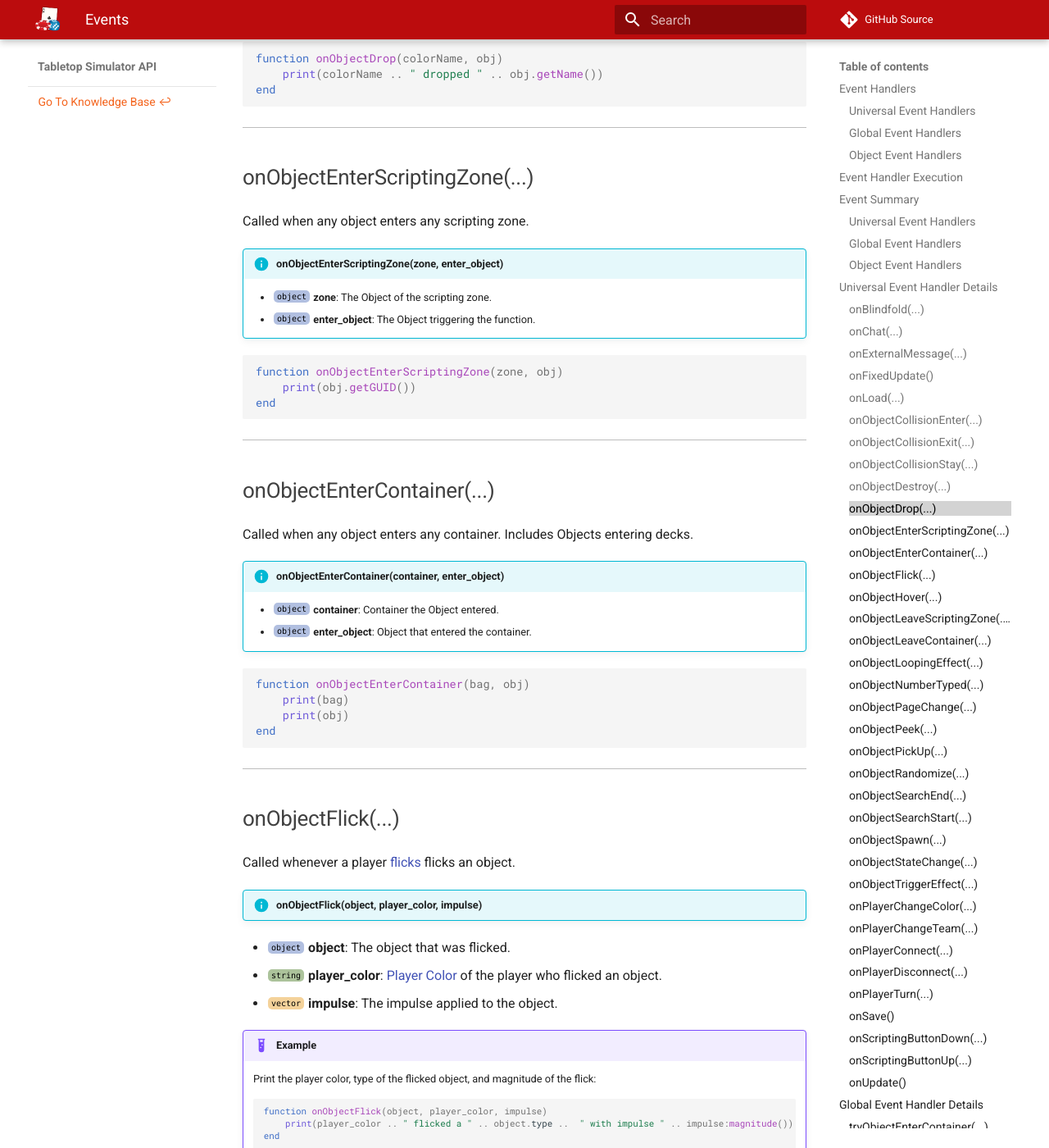
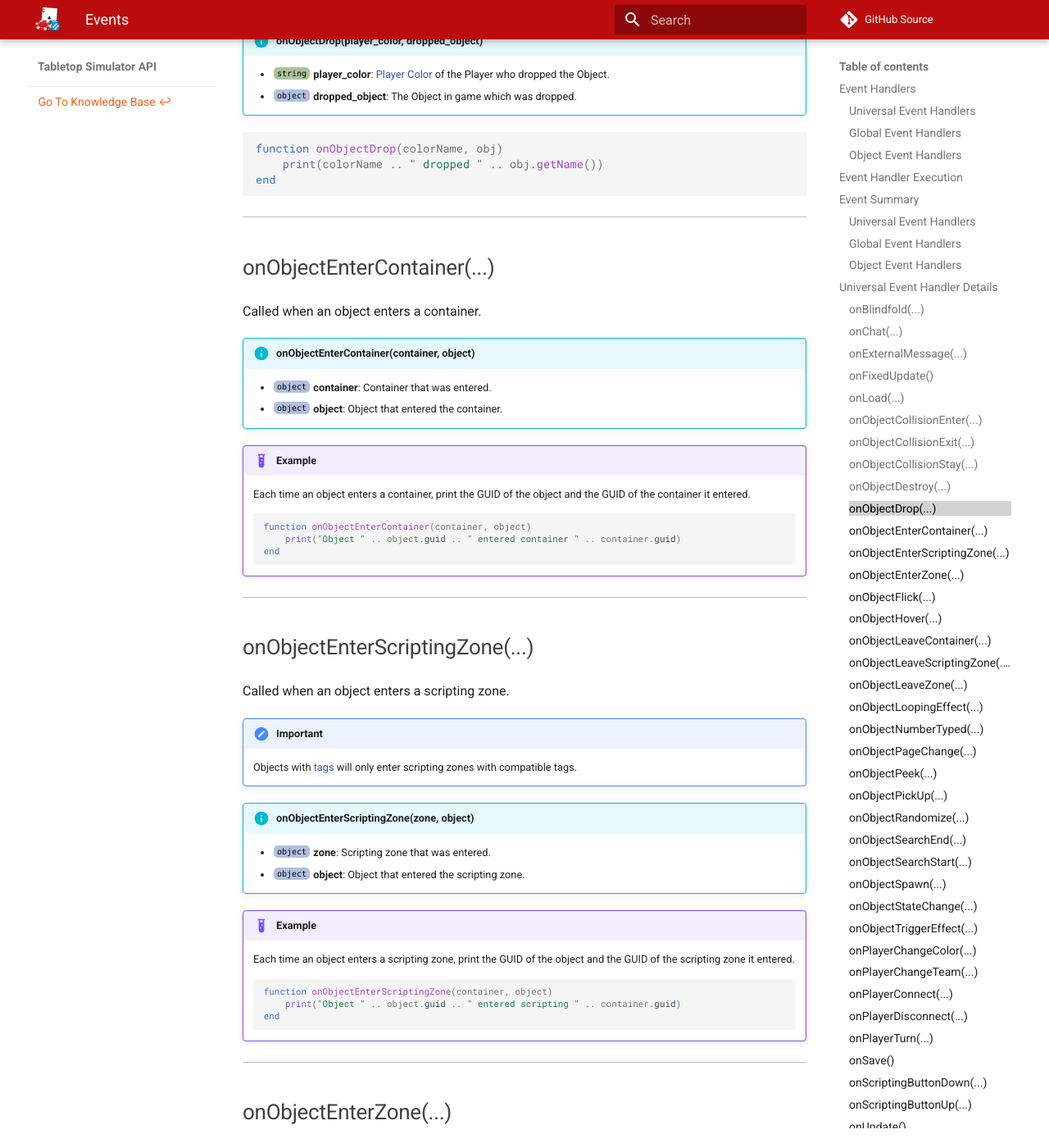
Before and after one commit to Berserk-Games/Tabletop-Simulator-API, an MkDocs documentation site: the page built from docs/events.md, in a window 1280 px wide and 1400 px high, scrolled down 11368 px. Shown: the whole window at 82% size. Built offline with MkDocs 1.6.1 and Material for MkDocs 9.7.7, drawn with Linux system fonts in a browser that asks for light colours; comment, search, counter and statistics services are not loaded; some of the changed text lies outside the part shown.

Commit message:
onObject[Enter/Leave]Zone and a few general improvements.

````diff
--- a/docs/events.md
+++ b/docs/events.md
@@ -71,23 +71,25 @@
 onObjectCollisionEnter([<span class="tag obj"></span>](types.md) registered_object, [<span class="tag tab"></span>](types.md) collision_info) | Called when an Object starts colliding with a [collision registered](object.md#registercollisions) Object. | [:i:](#onobjectcollisionenter)
 onObjectCollisionExit([<span class="tag obj"></span>](types.md) registered_object, [<span class="tag tab"></span>](types.md) collision_info) | Called when an Object stops colliding with a [collision registered](object.md#registercollisions) Object. | [:i:](#onobjectcollisionexit)
 onObjectCollisionStay([<span class="tag obj"></span>](types.md) registered_object, [<span class="tag tab"></span>](types.md) collision_info) | Called **every frame** that an Object is colliding with a [collision registered](object.md#registercollisions) Object. | [:i:](#onobjectcollisionstay)
-onObjectDestroy([<span class="tag obj"></span>](types.md) object) | Called whenever any object is about to be destroyed. | [:i:](#onobjectdestroy)
-onObjectDrop([<span class="tag str"></span>](types.md) player_color, [<span class="tag obj"></span>](types.md) dropped_object) | Called when any object is dropped by a player. | [:i:](#onobjectdrop)
-onObjectEnterScriptingZone([<span class="tag obj"></span>](types.md) zone, [<span class="tag obj"></span>](types.md) enter_object) | Called when any object enters any scripting zone. | [:i:](#onobjectenterscriptingzone)
-onObjectEnterContainer([<span class="tag obj"></span>](types.md) container, [<span class="tag obj"></span>](types.md) enter_object) | Called when any object enters any container. Includes decks | [:i:](#onobjectentercontainer)
+onObjectDestroy([<span class="tag obj"></span>](types.md) object) | Called whenever an object is about to be destroyed. | [:i:](#onobjectdestroy)
+onObjectDrop([<span class="tag str"></span>](types.md) player_color, [<span class="tag obj"></span>](types.md) dropped_object) | Called when an object is dropped by a player. | [:i:](#onobjectdrop)
+onObjectEnterContainer([<span class="tag obj"></span>](types.md) container, [<span class="tag obj"></span>](types.md) object) | Called when an object enters a container. Includes decks | [:i:](#onobjectentercontainer)
+onObjectEnterScriptingZone([<span class="tag obj"></span>](types.md) zone, [<span class="tag obj"></span>](types.md) object) | Called when an object enters a _scripting_ zone. | [:i:](#onobjectenterscriptingzone)
+onObjectEnterZone([<span class="tag obj"></span>](types.md) zone, [<span class="tag obj"></span>](types.md) object) | Called when an object enters a zone. | [:i:](#onobjectenterzone)
 onObjectFlick([<span class="tag obj"></span>](types.md) object, [<span class="tag str"></span>](types.md) player_color, [<span class="tag vec"></span>](types.md) impulse) | Called when a player flicks an object. | [:i:](#onobjectflick)
 onObjectHover([<span class="tag str"></span>](types.md) player_color, [<span class="tag obj"></span>](types.md) hovered_object) | Called when a player moves their pointer (cursor) over an object. | [:i:](#onobjecthover)
-onObjectLeaveScriptingZone([<span class="tag obj"></span>](types.md) zone, [<span class="tag obj"></span>](types.md) enter_object) | Called when any object leaves any scripting zone. | [:i:](#onobjectleavescriptingzone)
-onObjectLeaveContainer([<span class="tag obj"></span>](types.md) container, [<span class="tag obj"></span>](types.md) leave_object) | Called when any object leaves any container. | [:i:](#onobjectleavecontainer)
+onObjectLeaveContainer([<span class="tag obj"></span>](types.md) container, [<span class="tag obj"></span>](types.md) object) | Called when an object leaves a container. | [:i:](#onobjectleavecontainer)
+onObjectLeaveScriptingZone([<span class="tag obj"></span>](types.md) zone, [<span class="tag obj"></span>](types.md) object) | Called when an object leaves a _scripting_ zone. | [:i:](#onobjectleavescriptingzone)
+onObjectLeaveZone([<span class="tag obj"></span>](types.md) zone, [<span class="tag obj"></span>](types.md) object) | Called when an object leaves a zone. | [:i:](#onobjectleavezone)
 onObjectLoopingEffect([<span class="tag obj"></span>](types.md) loop_object, [<span class="tag int"></span>](types.md) index) | Called whenever the looping effect of an [AssetBundle](behavior/assetbundle.md) is activated. | [:i:](#onobjectloopingeffect)
 onObjectNumberTyped([<span class="tag obj"></span>](types.md) object, [<span class="tag str"></span>](types.md) player_color, [<span class="tag int"></span>](types.md) number) | Called when a player types a number whilst hovering over an object. | [:i:](#onobjectnumbertyped)
 onObjectPageChange([<span class="tag obj"></span>](types.md) object) | Called when a Custom PDF object changes page. | [:i:](#onobjectpagechange)
 onObjectPeek([<span class="tag obj"></span>](types.md) object, [<span class="tag str"></span>](types.md) player_color) | Called when a player peeks at an Object. | [:i:](#onobjectpeek)
 onObjectPickUp([<span class="tag str"></span>](types.md) player_color, [<span class="tag obj"></span>](types.md) picked_up_object) | Called whenever a Player picks up an Object. | [:i:](#onobjectpickup)
 onObjectRandomize([<span class="tag obj"></span>](types.md) randomize_object, [<span class="tag str"></span>](types.md) player_color) | Called when an Object is randomized. Like when shuffling a deck or shaking dice. | [:i:](#onobjectrandomize)
-onObjectSearchEnd([<span class="tag obj"></span>](types.md) obj, [<span class="tag str"></span>](types.md) player_color) | Called when a search is finished on any container. | [:i:](#onobjectsearchend)
-onObjectSearchStart([<span class="tag obj"></span>](types.md) obj, [<span class="tag str"></span>](types.md) player_color) | Called when a search is started on any container. | [:i:](#onobjectsearchstart)
-onObjectSpawn([<span class="tag obj"></span>](types.md) spawn_object) | Called when any Object is spawned/created. | [:i:](#onobjectspawn)
+onObjectSearchEnd([<span class="tag obj"></span>](types.md) obj, [<span class="tag str"></span>](types.md) player_color) | Called when a search is finished on a container. | [:i:](#onobjectsearchend)
+onObjectSearchStart([<span class="tag obj"></span>](types.md) obj, [<span class="tag str"></span>](types.md) player_color) | Called when a search is started on a container. | [:i:](#onobjectsearchstart)
+onObjectSpawn([<span class="tag obj"></span>](types.md) spawn_object) | Called when an object is spawned/created. | [:i:](#onobjectspawn)
 onObjectStateChange([<span class="tag obj"></span>](types.md) object, [<span class="tag str"></span>](types.md) old_state_guid) | Called after an object changes state. | [:i:](#onobjectstatechange)
 onObjectTriggerEffect([<span class="tag obj"></span>](types.md) trigger_object, [<span class="tag int"></span>](types.md) index) | Called whenever the trigger effect of an [AssetBundle](behavior/assetbundle.md) is activated. | [:i:](#onobjecttriggereffect)
 onPlayerChangeColor([<span class="tag str"></span>](types.md) player_color) | Called when a player changes color or selects it for the first time. It also returns `"Grey"` if they disconnect. | [:i:](#onplayerchangecolor)
@@ -106,8 +108,8 @@
 
 Function Name | Description | &nbsp;
 -- | -- | --
-filterObjectEnterContainer([<span class="tag obj"></span>](types.md) container, [<span class="tag obj"></span>](types.md) enter_object) | <p>[<span class="tag deprecated"></span>](intro.md#deprecated) _Use [tryObjectEnterContainer(...)](#tryobjectentercontainer)_.</p> Called when an object attempts to enter any container. | [:i:](#tryobjectentercontainer)
-tryObjectEnterContainer([<span class="tag obj"></span>](types.md) container, [<span class="tag obj"></span>](types.md) entering_object) | Called when an object attempts to enter any container. | [:i:](#tryobjectentercontainer)
+filterObjectEnterContainer([<span class="tag obj"></span>](types.md) container, [<span class="tag obj"></span>](types.md) object) | <p>[<span class="tag deprecated"></span>](intro.md#deprecated) _Use [tryObjectEnterContainer(...)](#tryobjectentercontainer)_.</p> Called when an object attempts to enter a container. | [:i:](#tryobjectentercontainer)
+tryObjectEnterContainer([<span class="tag obj"></span>](types.md) container, [<span class="tag obj"></span>](types.md) entering_object) | Called when an object attempts to enter a container. | [:i:](#tryobjectentercontainer)
 tryObjectRandomize([<span class="tag obj"></span>](types.md) object, [<span class="tag str"></span>](types.md) player_color) | Called when a player attempts to randomize an Object. | [:i:](#tryobjectrandomize)
 
 ### Object Event Handlers {: #object-event-handlers-summary }
@@ -370,7 +372,7 @@
 
 ###onObjectDestroy(...)
 
-Called whenever any Object is about to be destroyed.
+Called whenever an object is about to be destroyed.
 
 The Object reference (`object`) is valid in this callback, but won't be valid next frame (as the Object will be
 destroyed by then).
@@ -386,14 +388,14 @@
 	function onObjectDestroy(object)
 		print(object.getName())
 	end
-```
+	```
 
 ---
 
 
 ###onObjectDrop(...)
 
-Called when any object is dropped by a player.
+Called when an object is dropped by a player.
 
 !!!info "onObjectDrop(player_color, dropped_object)"
 	* [<span class="tag str"></span>](types.md) **player_color**: [Player Color](player/colors.md) of the Player who dropped the Object.
@@ -407,37 +409,63 @@
 
 ---
 
+###onObjectEnterContainer(...)
+
+Called when an object enters a container.
+
+!!!info "onObjectEnterContainer(container, object)"
+	* [<span class="tag obj"></span>](types.md) **container**: Container that was entered.
+	* [<span class="tag obj"></span>](types.md) **object**: Object that entered the container.
+
+!!!example
+	Each time an object enters a container, print the GUID of the object and the GUID of the container it entered.
+	```lua
+	function onObjectEnterContainer(container, object)
+		print("Object " .. object.guid .. " entered container " .. container.guid)
+	end
+	```
+
+---
 
 ###onObjectEnterScriptingZone(...)
 
-Called when any object enters any scripting zone.
+Called when an object enters a scripting zone.
 
-!!!info "onObjectEnterScriptingZone(zone, enter_object)"
-	* [<span class="tag obj"></span>](types.md) **zone**: The Object of the scripting zone.
-	* [<span class="tag obj"></span>](types.md) **enter_object**: The Object triggering the function.
+!!!important
+	Objects with [tags](object.md#tag-functions) will only enter scripting zones with compatible tags.
 
-``` Lua
-function onObjectEnterScriptingZone(zone, obj)
-	print(obj.getGUID())
-end
-```
+!!!info "onObjectEnterScriptingZone(zone, object)"
+	* [<span class="tag obj"></span>](types.md) **zone**: Scripting zone that was entered.
+	* [<span class="tag obj"></span>](types.md) **object**: Object that entered the scripting zone.
+
+!!!example
+	Each time an object enters a scripting zone, print the GUID of the object and the GUID of the scripting zone it entered.
+	```lua
+	function onObjectEnterScriptingZone(container, object)
+		print("Object " .. object.guid .. " entered scripting " .. container.guid)
+	end
+	```
 
 ---
 
-###onObjectEnterContainer(...)
+###onObjectEnterZone(...)
 
-Called when any object enters any container. Includes Objects entering decks.
+Called when an object enters a zone.
 
-!!!info "onObjectEnterContainer(container, enter_object)"
-	* [<span class="tag obj"></span>](types.md) **container**: Container the Object entered.
-	* [<span class="tag obj"></span>](types.md) **enter_object**: Object that entered the container.
+!!!important
+	Objects with [tags](object.md#tag-functions) will only enter zones with compatible tags.
 
-``` Lua
-function onObjectEnterContainer(bag, obj)
-	print(bag)
-	print(obj)
-end
-```
+!!!info "onObjectEnterZone(zone, object)"
+	* [<span class="tag obj"></span>](types.md) **zone**: Zone that was entered.
+	* [<span class="tag obj"></span>](types.md) **object**: Object that entered the zone.
+
+!!!example
+	Each time an object enters a scripting zone, print the GUID of the object and the GUID of the scripting zone it entered.
+	```lua
+	function onObjectEnterZone(container, object)
+		print("Object " .. object.guid .. " entered zone " .. container.guid)
+	end
+	```
 
 ---
 
@@ -484,41 +512,59 @@
 
 ---
 
+###onObjectLeaveContainer(...)
+
+Called when an object leaves a container.
+
+!!!info "onObjectLeaveContainer(container, object)"
+	* [<span class="tag obj"></span>](types.md) **container**: Container the object left.
+	* [<span class="tag obj"></span>](types.md) **object**: Object that left the container.
+
+!!!example
+	Each time an object leaves a container, print the GUID of the object and the GUID of the container it left.
+	```lua
+	function onObjectLeaveContainer(container, object)
+		print("Object " .. object.guid .. " left container " .. container.guid)
+	end
+	```
+
+---
 
 ###onObjectLeaveScriptingZone(...)
 
-Called when any object leaves any scripting zone.
+Called when an object leaves a scripting zone.
 
-!!!info "onObjectLeaveScriptingZone(zone, enter_object)"
-	* [<span class="tag obj"></span>](types.md) **zone**: The Object of the scripting zone.
-	* [<span class="tag obj"></span>](types.md) **enter_object**: The Object triggering the function.
+!!!info "onObjectLeaveScriptingZone(zone, object)"
+	* [<span class="tag obj"></span>](types.md) **zone**: Scripting zone that was left.
+	* [<span class="tag obj"></span>](types.md) **object**: Object that left.
 
-``` Lua
-function onObjectLeaveScriptingZone(zone, obj)
-	print(obj.getGUID())
-end
-```
+!!!example
+	Each time an object leaves a scripting zone, print the GUID of the object and the GUID of the scripting zone it left.
+	```lua
+	function onObjectLeaveScriptingZone(zone, object)
+		print("Object " .. object.guid .. " left scripting zone " .. zone.guid)
+	end
+	```
 
 ---
 
+###onObjectLeaveZone(...)
 
-###onObjectLeaveContainer(...)
+Called when an object leaves a zone.
 
-Called when any object leaves any container.
+!!!info "onObjectLeaveZone(zone, object)"
+	* [<span class="tag obj"></span>](types.md) **zone**: Zone that was left.
+	* [<span class="tag obj"></span>](types.md) **object**: The object that left.
 
-!!!info "onObjectLeaveContainer(container, leave_object)"
-	* [<span class="tag obj"></span>](types.md) **container**: Container the object left.
-	* [<span class="tag obj"></span>](types.md) **leave_object**: Object that left the container.
-
-``` Lua
-function onObjectLeaveContainer(bag, obj)
-	print(bag)
-	print(obj)
-end
-```
+!!!example
+	Each time an object leaves a zone, print the GUID of the object and the GUID of the zone it left.
+	```lua
+	function onObjectLeaveZone(zone, object)
+		print("Object " .. object.guid .. " left zone " .. zone.guid)
+	end
+	```
 
 ---
-
 
 ###onObjectLoopingEffect(...)
 
@@ -644,7 +690,7 @@
 
 ###onObjectSearchEnd(...)
 
-Called when a search is finished on any container.
+Called when a search is finished on a container.
 
 !!!info "onObjectSearchEnd(obj, player_color)"
     * [<span class="tag obj"></span>](types.md) **obj**: The Object which was searched.
@@ -655,7 +701,7 @@
 
 ###onObjectSearchStart(...)
 
-Called when a search is started on any container.
+Called when a search is started on a container.
 
 !!!info "onObjectSearchStart(obj, player_color)"
     * [<span class="tag obj"></span>](types.md) **obj**: The Object which was searched.
@@ -666,7 +712,7 @@
 
 ###onObjectSpawn(...)
 
-Called when any Object is spawned/created.
+Called when an object is spawned/created.
 
 !!!info "onObjectSpawn(spawn_object)"
 	* [<span class="tag obj"></span>](types.md) **spawn_object**: The Object which triggered this function.
@@ -820,7 +866,7 @@
 
 !!!tip
 	[JSON.encode(...)](json.md#encode) has limitations with regards to what data it can encode. It _cannot_ encode
-	references to Objects. If you wish to encode a reference to an object, encode the Object's [guid](object.md#guid)
+	references to Objects. If you wish to encode a reference to an object, encode the Object's [GUID](object.md#guid)
     and in [onLoad(...)](#onload) obtain a new Object reference via
 	[getObjectFromGUID(...)](base.md#getobjectfromguid).
 
````
